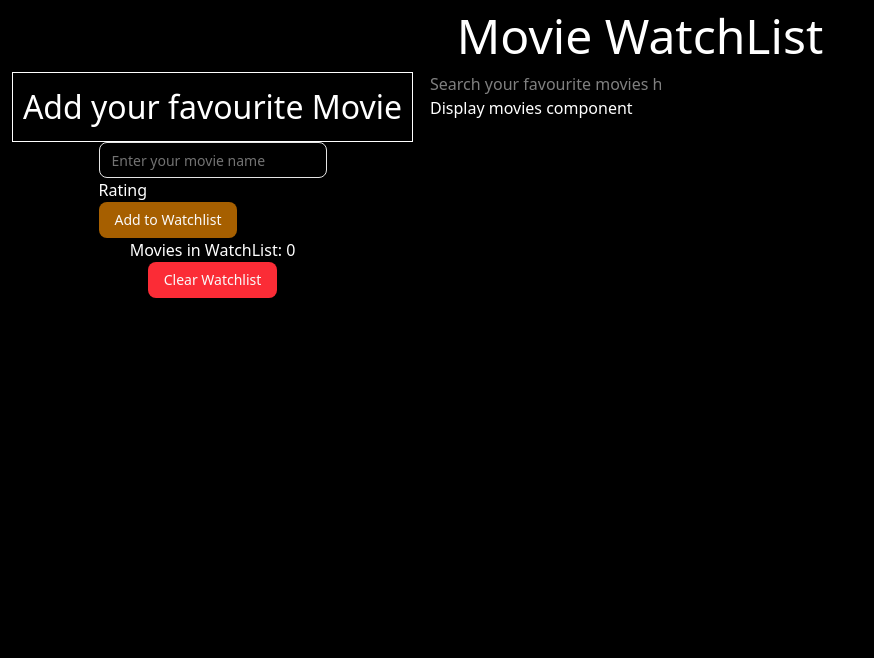
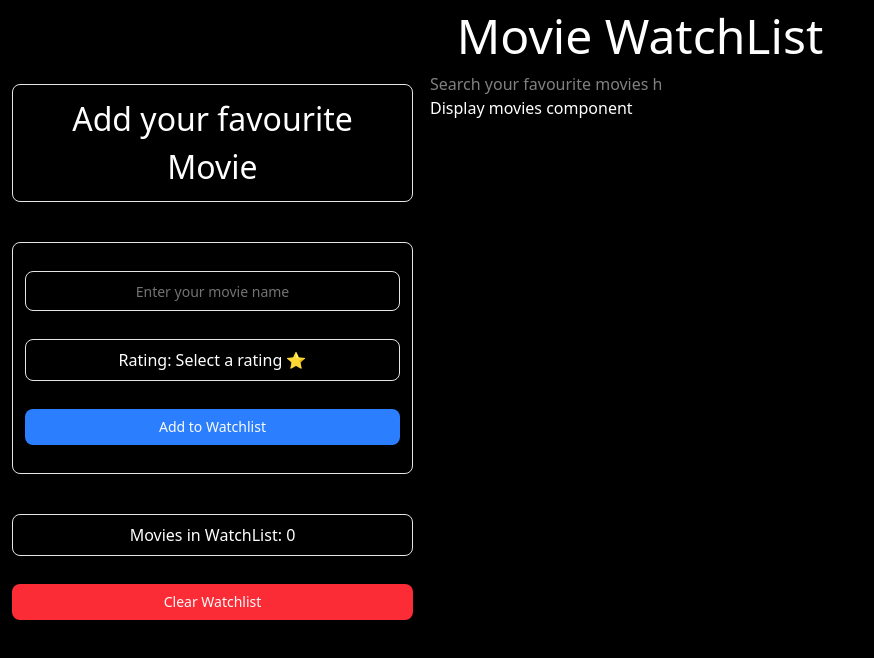
Before and after one commit to lsb22/KDU_phase_zero, a React (Vite) app in the folder movie-watchlist/: page / in a window 1280 px wide. Shown: the top 658 px of the page, without its empty margins (0-874 px from the left). Built offline with nearby package versions, Linux system fonts and the light colour scheme.

Commit message:
style AddMovies component

```diff
--- a/movie-watchlist/src/App.css
+++ b/movie-watchlist/src/App.css
@@ -25,21 +25,3 @@ body {
   grid-template-columns: 1fr 2fr;
   gap: 5px;
 }
-
-/* .part1,
-.part2 {
-  border: 1px solid white;
-} */
-
-.part1 {
-  display: flex;
-  flex-direction: column;
-  align-items: center;
-  justify-content: space-between;
-}
-
-.part1-title {
-  font-size: 2rem;
-  border: 1px solid white;
-  padding: 10px;
-}
--- a/movie-watchlist/src/App.tsx
+++ b/movie-watchlist/src/App.tsx
@@ -6,13 +6,19 @@ const App = () => {
     <div className="wrapper1">
       <h1 className="app-title">Movie WatchList</h1>
       <div className="wrapper2">
-        <div className="part1">
-          <h2 className="part1-title">Add your favourite Movie</h2>
+        <div className="part1 flex flex-col items-center justify-center gap-y-10 p-3">
+          <h2 className="part1-title w-full text-center border p-2.5 text-[2rem] rounded-md">
+            Add your favourite Movie
+          </h2>
           <AddMovies />
-          <div className="">Movies in WatchList: 0</div>
-          <Button className="bg-red-500 hover:bg-red-400">
-            Clear Watchlist
-          </Button>
+          <div className="w-full flex flex-col gap-y-7">
+            <div className="border rounded-md p-2 text-center">
+              Movies in WatchList: 0
+            </div>
+            <Button className="bg-red-500 hover:bg-red-600 active:scale-[0.9]">
+              Clear Watchlist
+            </Button>
+          </div>
         </div>
         <div className="part2">
           <input type="text" placeholder="Search your favourite movies here!" />
--- a/movie-watchlist/src/components/AddMovies.tsx
+++ b/movie-watchlist/src/components/AddMovies.tsx
@@ -4,29 +4,46 @@ import {
   DropdownMenu,
   DropdownMenuContent,
   DropdownMenuItem,
-  DropdownMenuLabel,
-  DropdownMenuSeparator,
   DropdownMenuTrigger,
 } from "@/components/ui/dropdown-menu";
+import { useState } from "react";
 
 const AddMovies = () => {
+  const [ratings, setRatings] = useState("Select a rating ⭐");
   return (
-    <div>
-      <Input type="text" placeholder="Enter your movie name" />
-      <div>
+    <div className="border w-full py-7 px-3 flex flex-col gap-y-7 rounded-md">
+      <Input
+        type="text"
+        placeholder="Enter your movie name"
+        className="h-10 text-center"
+      />
+      <div className="border w-full rounded-md">
         <DropdownMenu>
-          <DropdownMenuTrigger>Rating</DropdownMenuTrigger>
-          <DropdownMenuContent>
-            <DropdownMenuLabel>My Account</DropdownMenuLabel>
-            <DropdownMenuSeparator />
-            <DropdownMenuItem>Profile</DropdownMenuItem>
-            <DropdownMenuItem>Billing</DropdownMenuItem>
-            <DropdownMenuItem>Team</DropdownMenuItem>
-            <DropdownMenuItem>Subscription</DropdownMenuItem>
+          <DropdownMenuTrigger className="w-full p-2">
+            Rating: {ratings}
+          </DropdownMenuTrigger>
+          <DropdownMenuContent className="bg-black w-93 text-white">
+            <DropdownMenuItem onClick={() => setRatings("⭐⭐⭐⭐⭐(5 Stars)")}>
+              ⭐⭐⭐⭐⭐(5 Stars)
+            </DropdownMenuItem>
+            <DropdownMenuItem onClick={() => setRatings("⭐⭐⭐⭐(4 Stars)")}>
+              ⭐⭐⭐⭐(4 Stars)
+            </DropdownMenuItem>
+            <DropdownMenuItem onClick={() => setRatings("⭐⭐⭐(3 Stars)")}>
+              ⭐⭐⭐(3 Stars)
+            </DropdownMenuItem>
+            <DropdownMenuItem onClick={() => setRatings("⭐⭐(2 Stars)")}>
+              ⭐⭐(2 Stars)
+            </DropdownMenuItem>
+            <DropdownMenuItem onClick={() => setRatings("⭐(1 Star)")}>
+              ⭐(1 Star)
+            </DropdownMenuItem>
           </DropdownMenuContent>
         </DropdownMenu>
       </div>
-      <Button className="bg-yellow-700">Add to Watchlist</Button>
+      <Button className="bg-blue-500 hover:bg-blue-600 p-4 active:scale-[0.9]">
+        Add to Watchlist
+      </Button>
     </div>
   );
 };
```
